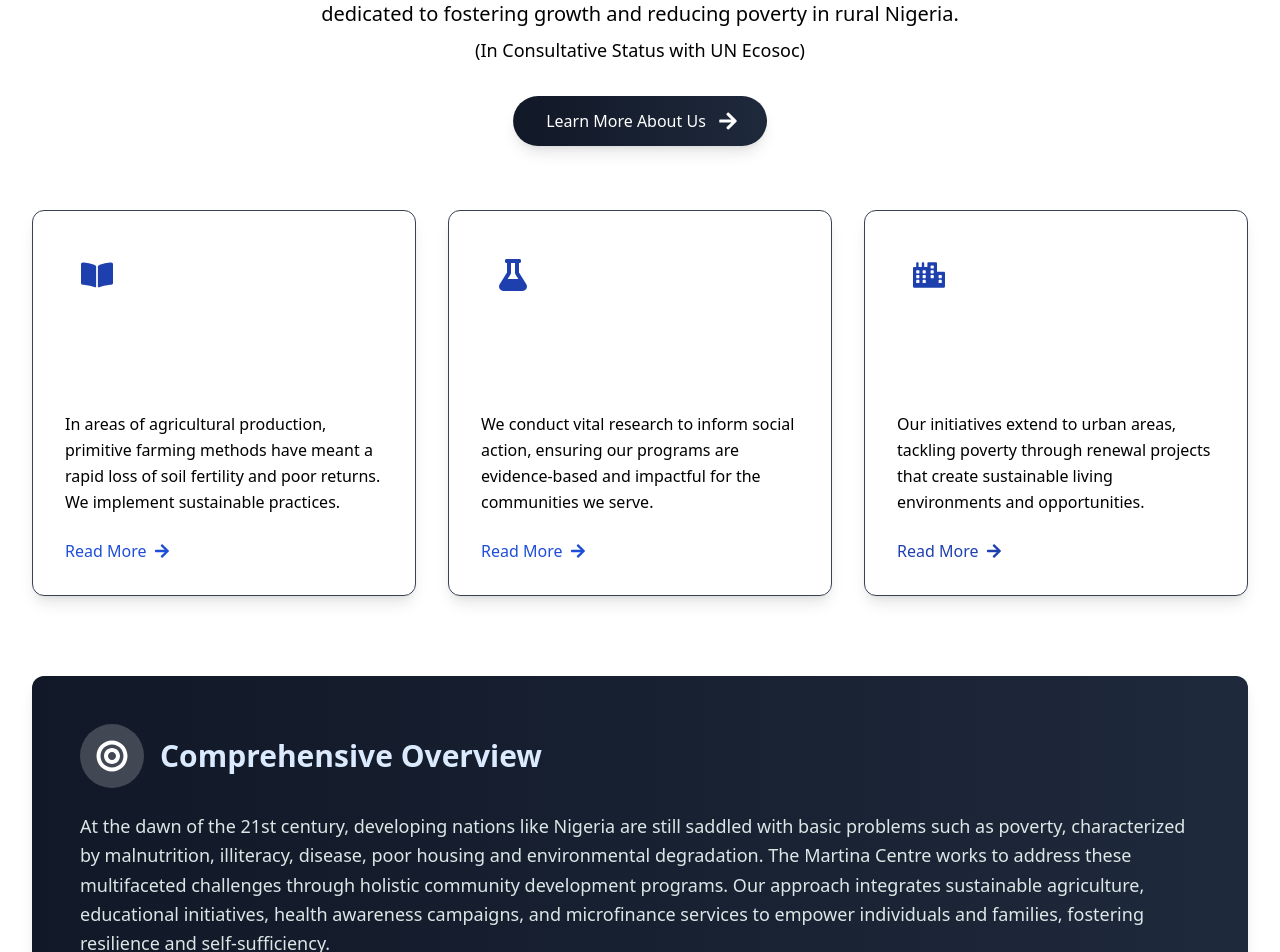
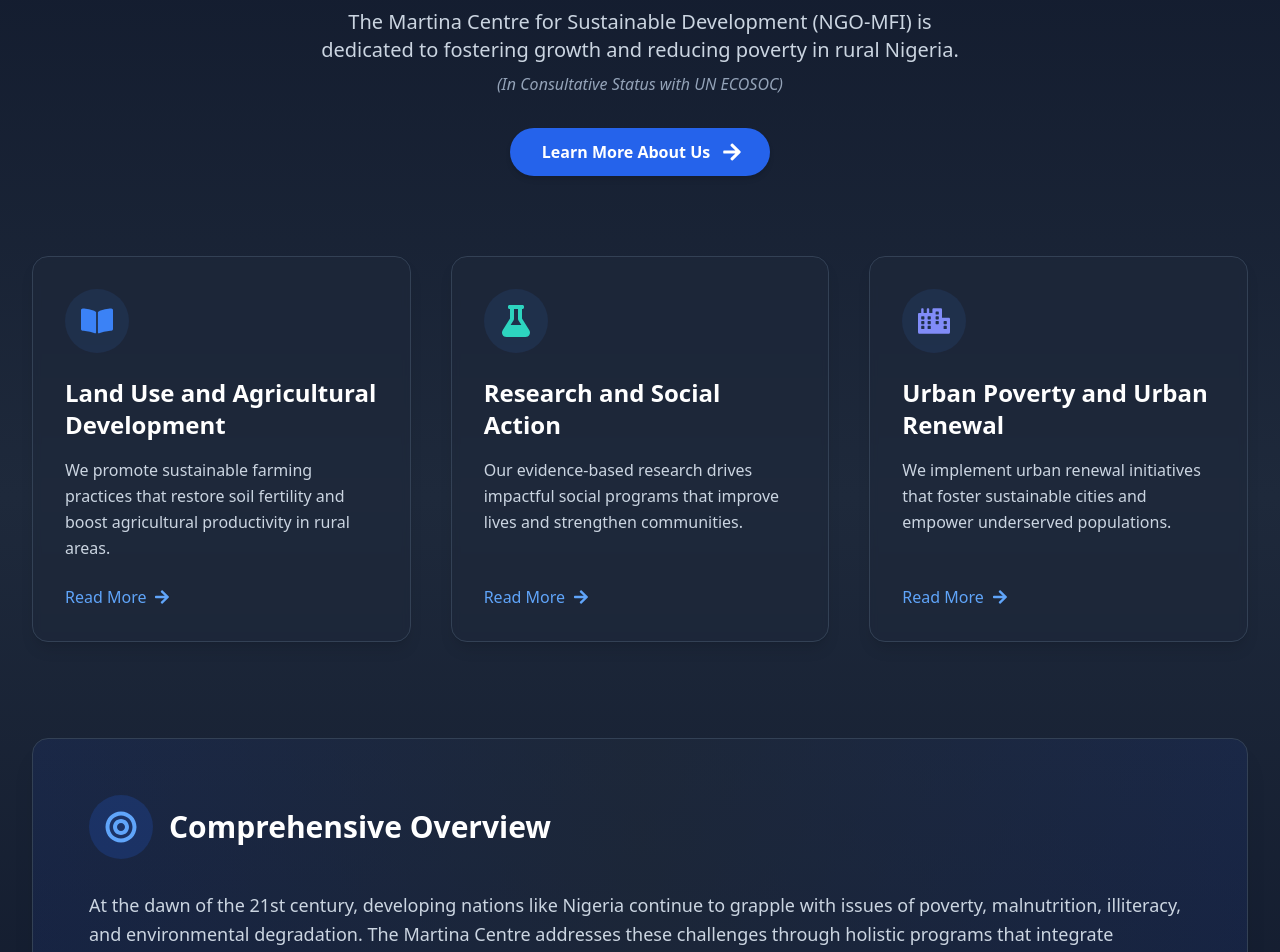
Before and after one commit to primexk5/Martina, a React (Vite) app: page / in a window 1280 px wide. Shown: the part 1180-2132 px from the top of the page. Built offline with nearby package versions, Linux system fonts and the light colour scheme.

Commit message:
edited the UI

```diff
--- a/src/molecules/About.jsx
+++ b/src/molecules/About.jsx
@@ -1,4 +1,3 @@
-
 import {
   FaArrowRight,
   FaBookOpen,
@@ -7,99 +6,97 @@
   FaBullseye,
 } from 'react-icons/fa';
 
-
 const About = () => {
   return (
-    <div id="about" className="bg-brand-dark py-16 sm:py-24 px-4  sm:px-6 lg:px-8">
+    <section
+      id="about"
+      className="bg-gradient-to-b from-slate-900 via-slate-800 to-slate-900 py-20 sm:py-28 px-4 sm:px-6 lg:px-8 text-white"
+    >
       <div className="max-w-7xl mx-auto">
+        {/* Header */}
+        <div className="text-center mb-20 animate-fade-in-up">
+          <h2 className="text-blue-400 font-semibold uppercase text-4xl tracking-wider">
+            Who We Are
+          </h2>
+          <h3 className="mt-3 text-4xl sm:text-5xl font-extrabold text-white">
+            Empowering Communities for a Sustainable Future
+          </h3>
+          <p className="mt-4 max-w-2xl text-lg sm:text-xl text-slate-300 mx-auto">
+            The Martina Centre for Sustainable Development (NGO-MFI) is dedicated to
+            fostering growth and reducing poverty in rural Nigeria.
+          </p>
+          <p className="mt-2 max-w-2xl text-base text-slate-400 mx-auto italic">
+            (In Consultative Status with UN ECOSOC)
+          </p>
 
-
-        <div className="text-center mb-16 animate-fade-in-up">
-          <h2 className="text-blue-900 font-semibold text-brand-primary uppercase tracking-wide">Who We Are</h2>
-          <p className="mt-2 text-4xl leading-tight font-extrabold text-white sm:text-5xl">
-            Empowering Communities for a Sustainable Future
-          </p>
-          <p className="mt-4 max-w-2xl text-xl text-brand-text mx-auto">
-            The Martina Centre for Sustainable Development (NGO-MFI) is dedicated to fostering growth and reducing poverty in rural Nigeria.
-          </p>
-          <p className="mt-2 max-w-2xl text-lg font-medium text-brand-subtle mx-auto">
-            (In Consultative Status with UN Ecosoc)
-          </p>
-          <button className="mt-8 inline-flex items-center  bg-gradient-to-r from-gray-900 to-slate-800 justify-center px-8 py-3 border border-transparent text-base font-medium rounded-full shadow-lg text-white bg-brand-primary hover:bg-brand-primary-hover focus:outline-none focus:ring-2 focus:ring-offset-2 focus:ring-brand-primary transition-all duration-300 transform hover:-translate-y-1">
+          <button className="mt-8 inline-flex items-center justify-center px-8 py-3 bg-blue-600 hover:bg-blue-700 text-white text-base font-semibold rounded-full shadow-md hover:shadow-lg transition-all duration-300 transform hover:-translate-y-1 focus:ring-2 focus:ring-offset-2 focus:ring-blue-500">
             Learn More About Us
             <FaArrowRight className="ml-3 -mr-1 h-5 w-5" />
           </button>
         </div>
 
-
-        <div className="mt-16 grid grid-cols-1 md:grid-cols-2 lg:grid-cols-3 gap-8">
-
-
-          <div className="bg-brand-card rounded-xl shadow-lg hover:shadow-2xl transition-shadow duration-300 p-8 flex flex-col items-start border border-gray-700 animate-fade-in-up animation-delay-200">
-            <div className="p-4 bg-brand-primary/10 rounded-full text-brand-primary mb-6">
-              <FaBookOpen className="h-8 w-8 text-blue-800" />
+        {/* Cards */}
+        <div className="grid grid-cols-1 md:grid-cols-2 lg:grid-cols-3 gap-10">
+          {[
+            {
+              icon: <FaBookOpen className="h-8 w-8 text-blue-500" />,
+              title: 'Land Use and Agricultural Development',
+              text: 'We promote sustainable farming practices that restore soil fertility and boost agricultural productivity in rural areas.',
+            },
+            {
+              icon: <FaFlask className="h-8 w-8 text-teal-400" />,
+              title: 'Research and Social Action',
+              text: 'Our evidence-based research drives impactful social programs that improve lives and strengthen communities.',
+            },
+            {
+              icon: <FaCity className="h-8 w-8 text-indigo-400" />,
+              title: 'Urban Poverty and Urban Renewal',
+              text: 'We implement urban renewal initiatives that foster sustainable cities and empower underserved populations.',
+            },
+          ].map((item, idx) => (
+            <div
+              key={idx}
+              className="bg-slate-800/60 backdrop-blur-sm rounded-2xl border border-slate-700 hover:border-blue-600 hover:bg-slate-800 transition-all duration-300 p-8 flex flex-col items-start shadow-lg hover:shadow-blue-900/20"
+            >
+              <div className="p-4 bg-blue-500/10 rounded-full mb-6">
+                {item.icon}
+              </div>
+              <h4 className="text-2xl font-bold text-white mb-4">{item.title}</h4>
+              <p className="text-slate-300 leading-relaxed mb-6 flex-grow">
+                {item.text}
+              </p>
+              <button className="text-blue-400 hover:text-blue-300 flex items-center font-medium transition-colors">
+                Read More
+                <FaArrowRight className="ml-2 h-4 w-4" />
+              </button>
             </div>
-            <h3 className="text-2xl font-bold text-white mb-4">Land Use and Agricultural Development Schemes</h3>
-            <p className="text-brand-text leading-relaxed mb-6 flex-grow">
-              In areas of agricultural production, primitive farming methods have meant a rapid loss of soil fertility and poor returns. We implement sustainable practices.
-            </p>
-            <button className="text-blue-700 hover:text-blue-400 flex items-center">
-              Read More
-              <FaArrowRight className="ml-2 h-4 w-4" />
-            </button>
-          </div>
-
-
-          <div className="bg-brand-card rounded-xl shadow-lg hover:shadow-2xl transition-shadow duration-300 p-8 flex flex-col items-start border border-gray-700 animate-fade-in-up animation-delay-400">
-            <div className="p-4 bg-brand-secondary/10 rounded-full text-brand-secondary mb-6">
-              <FaFlask className="h-8 w-8 text-blue-800" />
-            </div>
-            <h3 className="text-2xl font-bold text-white mb-4">Research and Social Action</h3>
-            <p className="text-brand-text leading-relaxed mb-6 flex-grow">
-              We conduct vital research to inform social action, ensuring our programs are evidence-based and impactful for the communities we serve.
-            </p>
-            <button className="text-blue-700 hover:text-blue-400 flex items-center">
-              Read More
-              <FaArrowRight className="ml-2 h-4 w-4" />
-            </button>
-          </div>
-
-          <div className="bg-brand-card rounded-xl shadow-lg hover:shadow-2xl transition-shadow duration-300 p-8 flex flex-col items-start border border-gray-700 animate-fade-in-up animation-delay-600">
-            <div className="p-4 bg-brand-primary/10 rounded-full text-brand-primary mb-6">
-              <FaCity className="h-8 w-8 text-blue-800" />
-            </div>
-            <h3 className="text-2xl font-bold text-white mb-4">Urban Poverty and Urban Renewal</h3>
-            <p className="text-brand-text leading-relaxed mb-6 flex-grow">
-              Our initiatives extend to urban areas, tackling poverty through renewal projects that create sustainable living environments and opportunities.
-            </p>
-            <button className="text-blue-800 hover:text-blue-400 flex items-center">
-              Read More
-              <FaArrowRight className="ml-2 h-4 w-4" />
-            </button>
-          </div>
+          ))}
         </div>
 
-
-        <div className="mt-20  text-white bg-gradient-to-r from-gray-900 to-slate-800 rounded-xl shadow-lg p-8 md:p-12 animate-fade-in-up">
-          <div className="flex items-center mb-6">
-            <div className="p-4 bg-white/20 rounded-full text-white mr-4">
-              <FaBullseye className="h-8 w-8" />
+        {/* Overview Section */}
+        <div className="mt-24 bg-gradient-to-r from-blue-900/20 via-slate-800/70 to-blue-900/20 border border-slate-700 rounded-2xl shadow-xl p-10 md:p-14 animate-fade-in-up">
+          <div className="flex items-center mb-8">
+            <div className="p-4 bg-blue-600/20 rounded-full mr-4">
+              <FaBullseye className="h-8 w-8 text-blue-400" />
             </div>
-            <h3 className="text-3xl font-bold text-blue-100">Comprehensive Overview</h3>
+            <h3 className="text-3xl font-bold text-white">Comprehensive Overview</h3>
           </div>
-          <p className="text-lg  text-teal-50 leading-relaxed opacity-90 mb-6">
-            At the dawn of the 21st century, developing nations like Nigeria are still saddled with basic problems such as poverty, characterized by malnutrition, illiteracy, disease, poor housing and environmental degradation. The Martina Centre works to address these multifaceted challenges through holistic community development programs. Our approach integrates sustainable agriculture, educational initiatives, health awareness campaigns, and microfinance services to empower individuals and families, fostering resilience and self-sufficiency.
+          <p className="text-lg text-slate-300 leading-relaxed mb-8">
+            At the dawn of the 21st century, developing nations like Nigeria continue
+            to grapple with issues of poverty, malnutrition, illiteracy, and
+            environmental degradation. The Martina Centre addresses these challenges
+            through holistic programs that integrate sustainable agriculture,
+            education, healthcare awareness, and microfinance — empowering individuals
+            and families toward self-reliance and resilience.
           </p>
-          <button className="inline-flex items-center justify-center px-6 py-2 border border-white text-base font-medium rounded-full text-white hover:bg-white hover:text-blue-900 hover:border-blue-900 transition-colors duration-300">
+          <button className="inline-flex items-center justify-center px-6 py-3 border border-blue-400 text-blue-400 hover:bg-blue-500 hover:text-white rounded-full text-base font-semibold transition-colors duration-300">
             Discover Our Full Impact
             <FaArrowRight className="ml-2 h-4 w-4" />
           </button>
         </div>
-
       </div>
-    </div>
+    </section>
   );
 };
 
-
 export default About;
```
